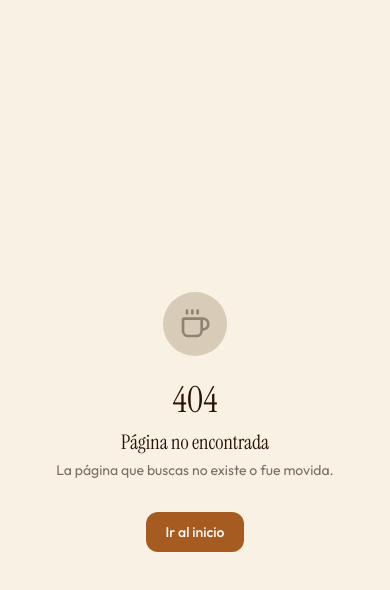
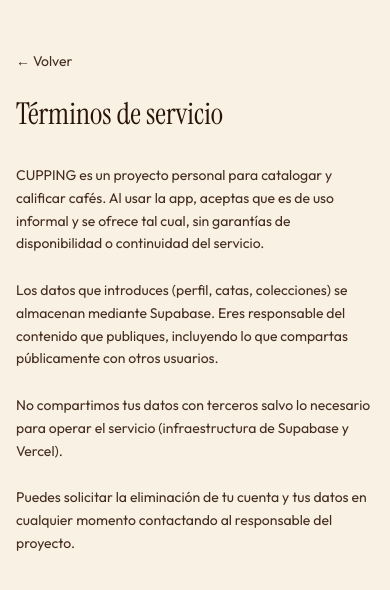
Before and after one commit to MiguelPCO/Cupping, a Next.js app: page /terms in a window 390 px wide. Before the commit this address had no page. Shown: the top 590 px of the page. Built offline with nearby package versions, Linux system fonts and the light colour scheme.

Commit message:
fix: add mobile search trigger, create /terms placeholder page
Two blockers from UI audit (docs/superpowers/reviews/2026-08-20-ui-audit.md):
- header search was hidden below sm breakpoint with no mobile alternative
- /terms linked from login had no route, 404ing

```diff
--- a/src/app/(main)/_components/header.tsx
+++ b/src/app/(main)/_components/header.tsx
@@ -117,6 +117,15 @@ export function Header({ displayName, avatarUrl, userId }: HeaderProps) {
               </kbd>
             </button>
 
+            {/* Mobile search trigger */}
+            <button
+              onClick={() => setSearchOpen(true)}
+              aria-label="Buscar cafés"
+              className="flex sm:hidden items-center justify-center size-9 rounded-lg text-espresso-light hover:text-espresso hover:bg-linen transition-colors"
+            >
+              <Search className="size-4" />
+            </button>
+
             <ThemeToggle />
 
             <Button
--- /dev/null
+++ b/src/app/terms/page.tsx
@@ -0,0 +1,47 @@
+import type { Metadata } from "next";
+import Link from "next/link";
+
+export const metadata: Metadata = {
+  title: "Términos de servicio",
+};
+
+export default function TermsPage() {
+  return (
+    <div className="min-h-screen px-4 py-12 sm:py-16">
+      <div className="max-w-2xl mx-auto">
+        <Link
+          href="/login"
+          className="text-sm text-espresso-light hover:text-espresso transition-colors"
+        >
+          ← Volver
+        </Link>
+
+        <h1 className="font-display text-3xl text-espresso mt-6 mb-8">
+          Términos de servicio
+        </h1>
+
+        <div className="space-y-6 text-sm text-espresso-light leading-relaxed">
+          <p>
+            CUPPING es un proyecto personal para catalogar y calificar cafés.
+            Al usar la app, aceptas que es de uso informal y se ofrece tal
+            cual, sin garantías de disponibilidad o continuidad del servicio.
+          </p>
+          <p>
+            Los datos que introduces (perfil, catas, colecciones) se
+            almacenan mediante Supabase. Eres responsable del contenido que
+            publiques, incluyendo lo que compartas públicamente con otros
+            usuarios.
+          </p>
+          <p>
+            No compartimos tus datos con terceros salvo lo necesario para
+            operar el servicio (infraestructura de Supabase y Vercel).
+          </p>
+          <p>
+            Puedes solicitar la eliminación de tu cuenta y tus datos en
+            cualquier momento contactando al responsable del proyecto.
+          </p>
+        </div>
+      </div>
+    </div>
+  );
+}
```
